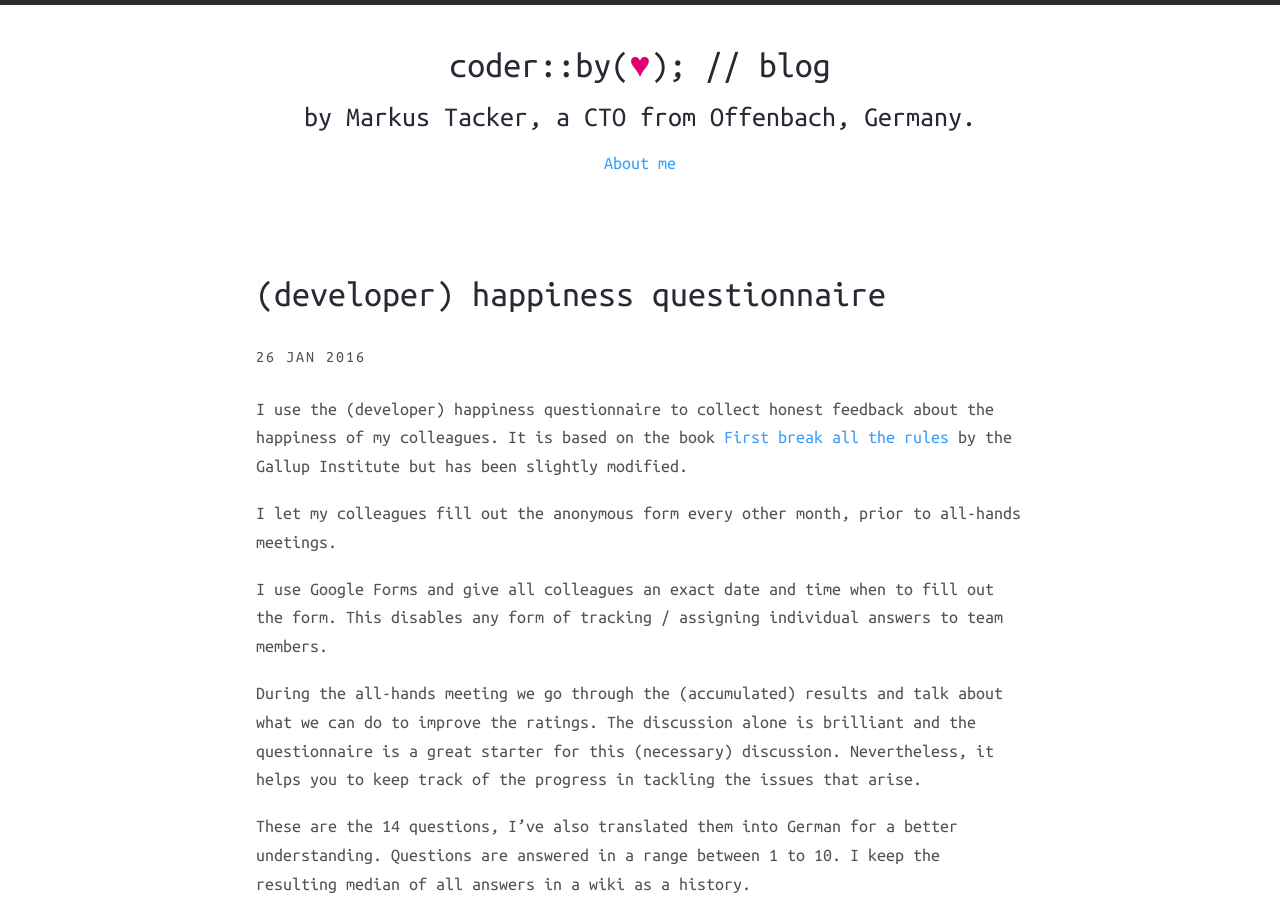
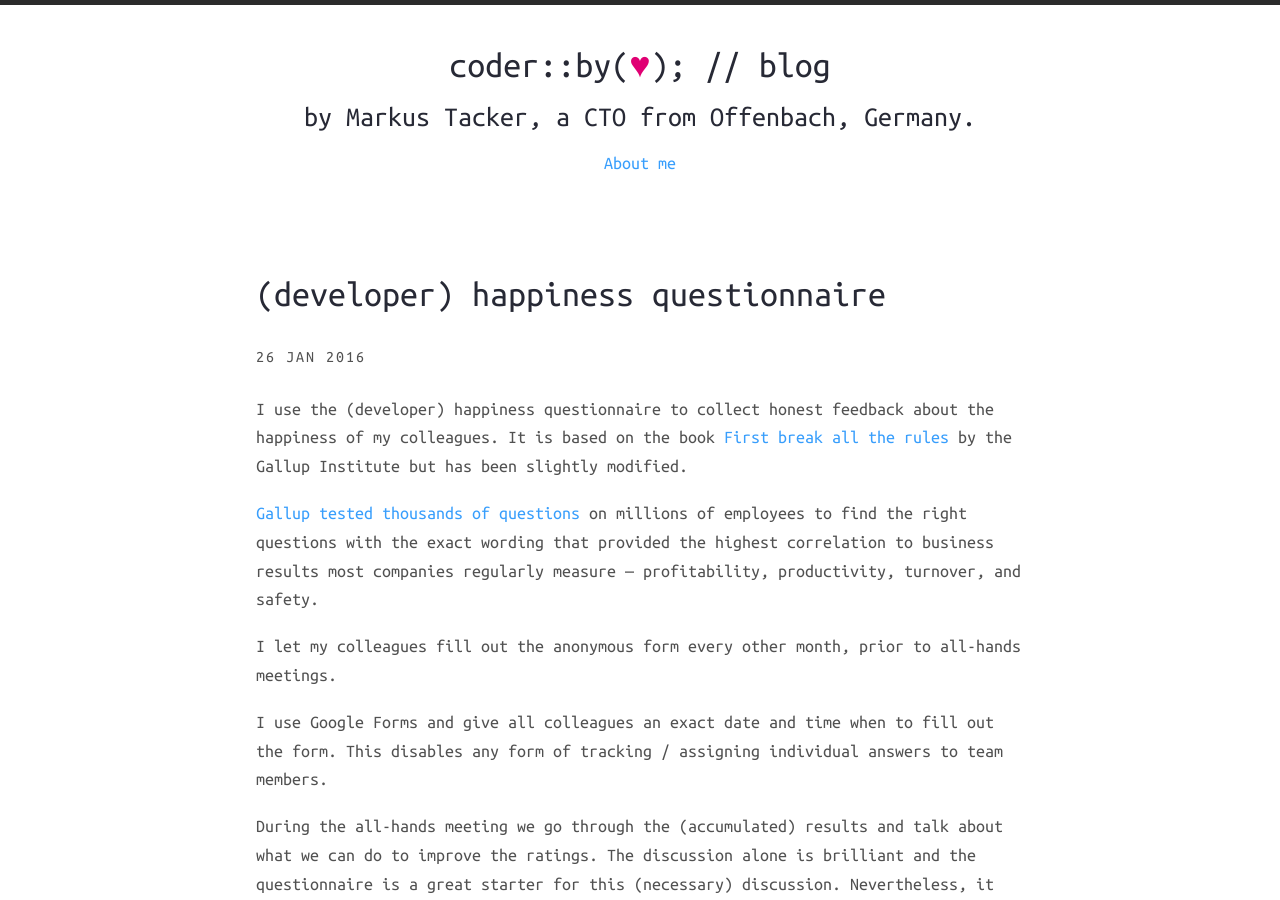
Before and after one commit to coderbyheart/blog, a Jekyll site: the page built from _posts/2016-01-26-developer-happiness-questionnaire.md, in a window 1280 px wide and 900 px high. Built offline with Jekyll 4.4.1, drawn with Linux system fonts in a browser that asks for light colours; nearby versions of some CDN libraries; comment, search, counter and statistics services are not loaded.

Commit message:
Add reference to origin of questions

```diff
--- a/_posts/2016-01-26-developer-happiness-questionnaire.md
+++ b/_posts/2016-01-26-developer-happiness-questionnaire.md
@@ -15,6 +15,10 @@
 I use the (developer) happiness questionnaire to collect honest feedback about the happiness
 of my colleagues. It is based on the book [First break all the rules](http://amzn.to/1JYiGoB) by the
 Gallup Institute but has been slightly modified.
+
+[Gallup tested thousands of questions](https://q12.gallup.com/help/en-us/Answers/164468) on millions of
+employees to find the right questions with the exact wording that provided the highest correlation to
+business results most companies regularly measure — profitability, productivity, turnover, and safety.
 
 I let my colleagues fill out the anonymous form every other month, prior to all-hands meetings.
 
```
